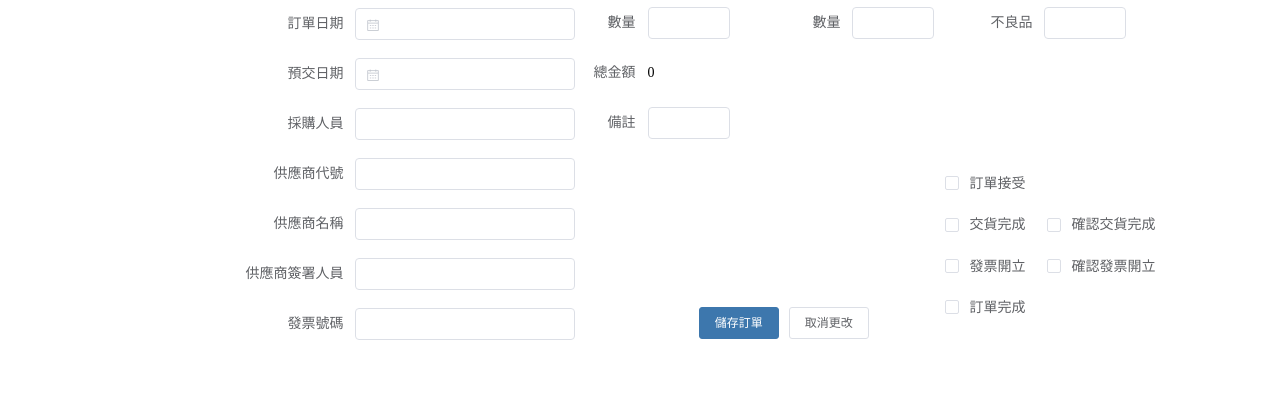
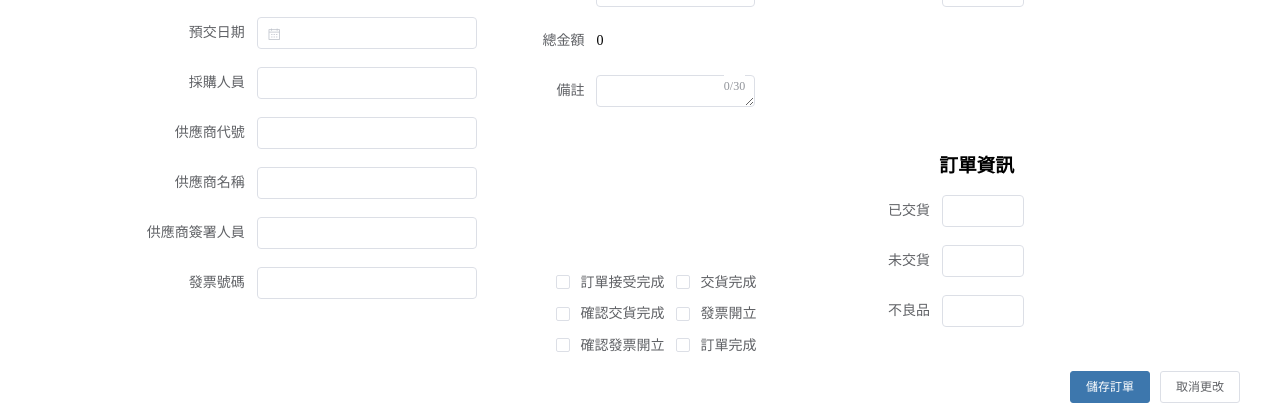
Before and after one commit to bernice1357/fabric_1.2, a Vue app in the folder project1/: page /placeOrder in a window 1280 px wide. Shown: the part 333-739 px from the top of the page. Built offline with nearby package versions, Linux system fonts and the light colour scheme; no server answers.

Commit message:
排版
完成訂單新增搜尋框

```diff
--- a/project1/src/views/PlaceOrder.vue
+++ b/project1/src/views/PlaceOrder.vue
@@ -94,7 +94,7 @@
 						<span>{{this.form.price * this.form.pquantity}}</span>
                     </el-form-item>
                     <el-form-item label="備註">
-                        <el-input v-model="form.note" id="b5"></el-input>
+                        <el-input type='textarea' autosize maxlength="30" show-word-limit v-model="form.note" id="b5"></el-input>
                     </el-form-item>
                 </div>
                 <div class="book2">
@@ -127,11 +127,11 @@
                 <el-button @click="confirm()">取消更改</el-button>
             </el-form-item>
             <div class="checkbox">
-                <el-checkbox v-model="form.oestablished" id="e1">訂單接受</el-checkbox><br>
-                <el-checkbox v-model="form.ocargo" id="e2">交貨完成</el-checkbox>
-                <el-checkbox v-model="form.ccarg" id="e3">確認交貨完成</el-checkbox><br>
-                <el-checkbox v-model="form.bill" id="e4">發票開立</el-checkbox>
-                <el-checkbox v-model="form.cbill" id="e5">確認發票開立</el-checkbox><br>
+                <el-checkbox v-model="form.oestablished" id="e1">訂單接受完成</el-checkbox>
+                <el-checkbox v-model="form.ocargo" id="e2">交貨完成</el-checkbox><br>
+                <el-checkbox v-model="form.ccarg" id="e3">確認交貨完成</el-checkbox>
+                <el-checkbox v-model="form.bill" id="e4">發票開立</el-checkbox><br>
+                <el-checkbox v-model="form.cbill" id="e5">確認發票開立</el-checkbox>
                 <el-checkbox v-model="form.finish" id="e6">訂單完成</el-checkbox>
             </div>
         </el-form>
@@ -156,6 +156,8 @@
             </el-submenu>
 			<el-submenu index="200">
                 <template slot="title">已完成訂單</template>
+                <el-input placeholder="搜尋..." v-model="input" prefix-icon="el-icon-search" clearable>
+                </el-input>
                 <!--顯示每一筆訂單 -->
                 <el-submenu :index=index v-for="(item, index) in done" :key="index">
                     <template slot="title">訂單{{item.key}}</template>
@@ -226,6 +228,8 @@ export default {
                 timestamp: "2018-04-13",
                 },
             ],
+            input: ''
+            ,
             form: {//顯示在欄位上的資料
 				key:"",
                 process:"",
@@ -501,35 +505,35 @@ h3 {
 	text-align: center;
     position: fixed;
     top: 10%;
-	left: 19%;
-    width: 70%;
+	left: 10%;
+    width: 80%;
 }
 
 .list {
-    padding: 15px;
+    padding: 6px;
 	position: fixed;
-	left: 18%;
-	top: 22%;
+	left: 11%;
+	top: 18%;
 }
 
 .book {
-	width: 15%;
+	width: 21%;
 	position: fixed;
-	left: 42%;
-	top: 22%;
+	left: 38%;
+	top: 18%;
 }
 
 .book2 {
 	width: 15%;
 	position: fixed;
-	left: 58%;
-	top: 22%;
+	left: 65%;
+	top: 18%;
 }
 .book3 {
 	width: 15%;
 	position: fixed;
-	left: 73%;
-	top: 22%;
+	left: 65%;
+	top: 58%;
 }
 
 .info {
@@ -548,7 +552,7 @@ h3 {
 .input {
 	position: fixed;
 	top: 6%;
-	left: 88%;
+	left: 80%;
 }
 
 .account {
@@ -559,13 +563,13 @@ h3 {
 
 .el-checkbox{
 	margin: 5px;
-	padding:6px;
+	padding:1px;
 }
 
 .checkbox {
 	position: fixed;
-	top: 62%;
-	left: 73%;
+	top: 75%;
+	left: 43%;
     /* width: 15%; */
 }
 
@@ -592,8 +596,8 @@ h3 {
 
 .send {
 	position: fixed;
-	top: 80%;
-	left: 46%;
+	top: 88%;
+	left: 75%;
 }
 
 .el-input >>> .el-input__inner {
```
Also changed, not shown: 1 other file (tests, documents, lock files or other folders).
